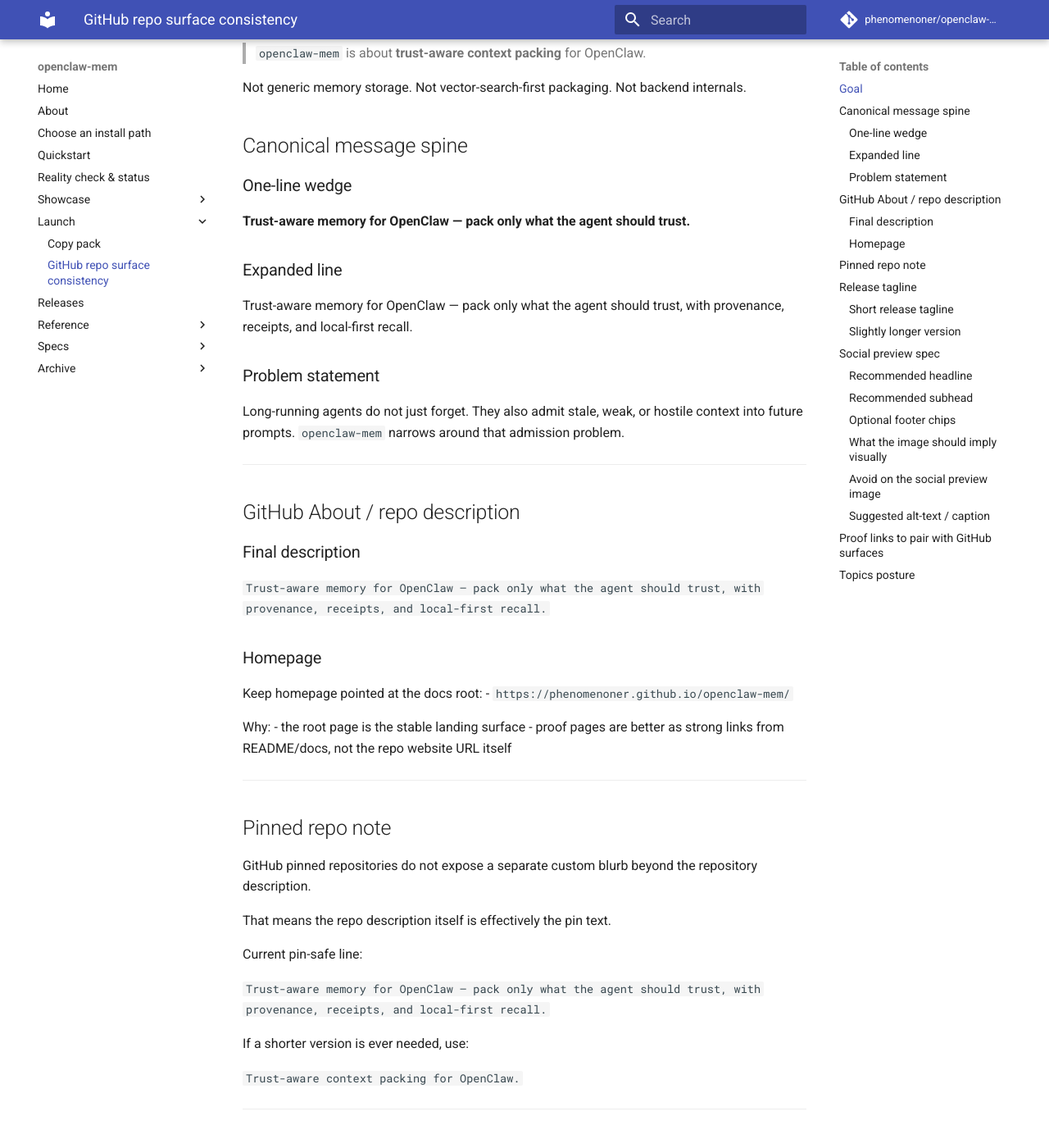
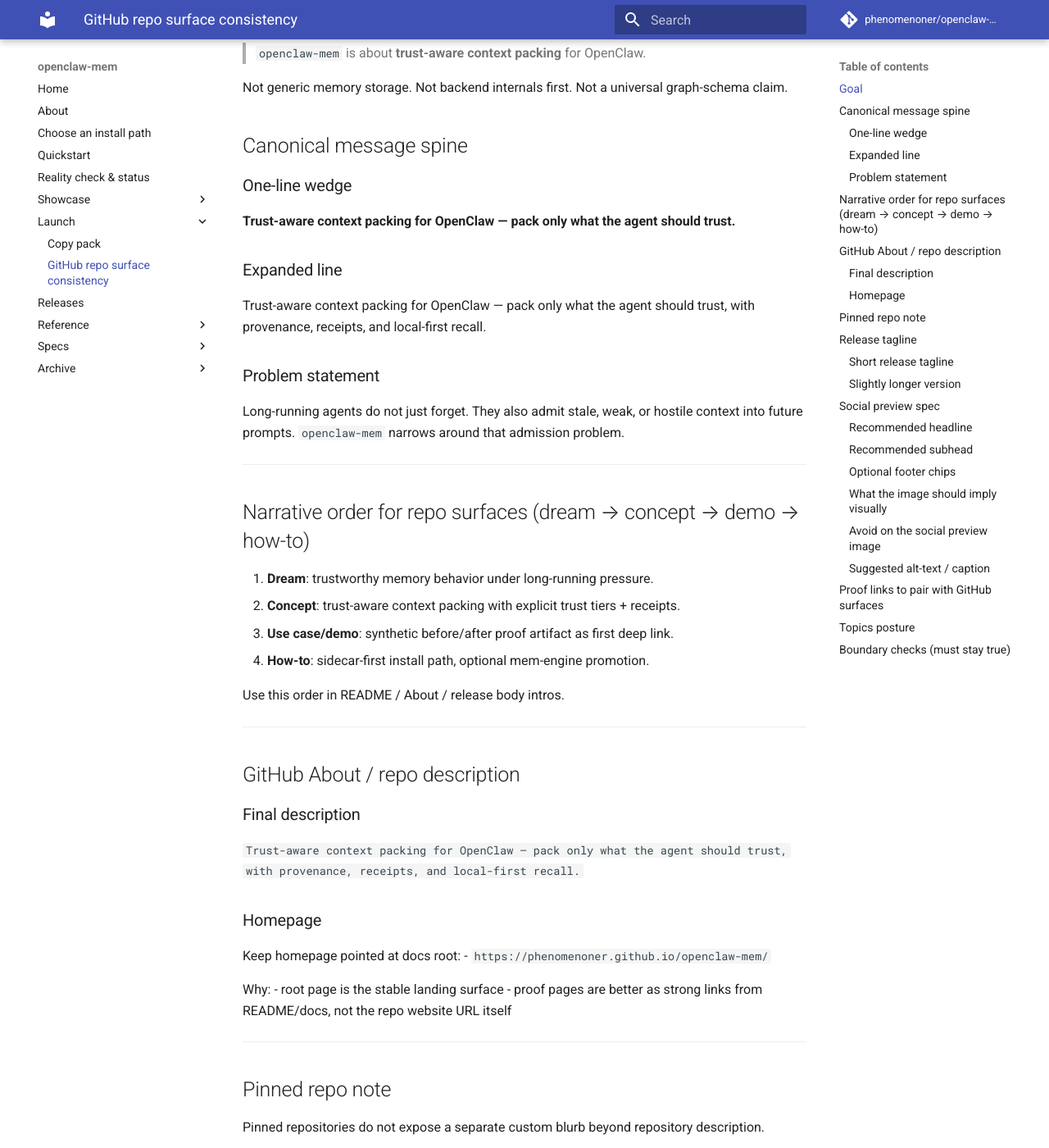
Before and after one commit to phenomenoner/openclaw-mem, an MkDocs documentation site: the page built from docs/launch/github-repo-surface-consistency.md, in a window 1280 px wide and 1400 px high, scrolled down 311 px. Shown: the whole window at 82% size. Built offline with MkDocs 1.6.1 and Material for MkDocs 9.7.7, drawn with Linux system fonts in a browser that asks for light colours; comment, search, counter and statistics services are not loaded; some of the changed text lies outside the part shown.

Commit message:
docs: lock PASS2 relaunch narrative and add proof-first checklist

```diff
--- a/docs/launch/github-repo-surface-consistency.md
+++ b/docs/launch/github-repo-surface-consistency.md
@@ -4,21 +4,21 @@
 
 ## Goal
 
-When someone encounters the repo through GitHub search, a pinned repo list, a release page, or a shared link preview, they should get the same first impression:
+When someone encounters the repo through GitHub search, pinned repos, releases, or social previews, they should get the same first impression:
 
 > `openclaw-mem` is about **trust-aware context packing** for OpenClaw.
 
-Not generic memory storage. Not vector-search-first packaging. Not backend internals.
+Not generic memory storage. Not backend internals first. Not a universal graph-schema claim.
 
 ## Canonical message spine
 
 ### One-line wedge
 
-**Trust-aware memory for OpenClaw — pack only what the agent should trust.**
+**Trust-aware context packing for OpenClaw — pack only what the agent should trust.**
 
 ### Expanded line
 
-Trust-aware memory for OpenClaw — pack only what the agent should trust, with provenance, receipts, and local-first recall.
+Trust-aware context packing for OpenClaw — pack only what the agent should trust, with provenance, receipts, and local-first recall.
 
 ### Problem statement
 
@@ -26,34 +26,45 @@
 
 ---
 
+## Narrative order for repo surfaces (dream → concept → demo → how-to)
+
+1. **Dream**: trustworthy memory behavior under long-running pressure.
+2. **Concept**: trust-aware context packing with explicit trust tiers + receipts.
+3. **Use case/demo**: synthetic before/after proof artifact as first deep link.
+4. **How-to**: sidecar-first install path, optional mem-engine promotion.
+
+Use this order in README / About / release body intros.
+
+---
+
 ## GitHub About / repo description
 
 ### Final description
 
-`Trust-aware memory for OpenClaw — pack only what the agent should trust, with provenance, receipts, and local-first recall.`
+`Trust-aware context packing for OpenClaw — pack only what the agent should trust, with provenance, receipts, and local-first recall.`
 
 ### Homepage
 
-Keep homepage pointed at the docs root:
+Keep homepage pointed at docs root:
 - `https://phenomenoner.github.io/openclaw-mem/`
 
 Why:
-- the root page is the stable landing surface
+- root page is the stable landing surface
 - proof pages are better as strong links from README/docs, not the repo website URL itself
 
 ---
 
 ## Pinned repo note
 
-GitHub pinned repositories do not expose a separate custom blurb beyond the repository description.
+Pinned repositories do not expose a separate custom blurb beyond repository description.
 
-That means the repo description itself is effectively the pin text.
+So the repo description is effectively pin text.
 
 Current pin-safe line:
 
-`Trust-aware memory for OpenClaw — pack only what the agent should trust, with provenance, receipts, and local-first recall.`
+`Trust-aware context packing for OpenClaw — pack only what the agent should trust, with provenance, receipts, and local-first recall.`
 
-If a shorter version is ever needed, use:
+Short fallback:
 
 `Trust-aware context packing for OpenClaw.`
 
@@ -69,13 +80,11 @@
 
 `openclaw-mem` now frames its core value around **trust-aware context packing**: building smaller, safer prompt packs with visible trust tiers, provenance, and receipts.
 
-Use this line near the top of release notes when the release materially strengthens pack selection, provenance, citations, or memory hygiene.
+Use this line near the top of release notes when the release materially strengthens pack selection/provenance/citations/memory hygiene.
 
 ---
 
 ## Social preview spec
-
-GitHub social preview is best when it states the wedge in one glance.
 
 ### Recommended headline
 
@@ -94,14 +103,14 @@
 ### What the image should imply visually
 
 - before: noisy / larger / mixed-trust pack
-- after: smaller / cleaner / gated pack
+- after: smaller / cleaner / trust-gated pack
 - emphasis on selection, not storage volume
 
 ### Avoid on the social preview image
 
 - too many flags / CLI snippets
-- backend nouns as the headline (`LanceDB`, `hybrid engine`, `SQLite sidecar`)
-- giant walls of explanatory text
+- backend nouns as headline (`LanceDB`, `hybrid engine`, `SQLite sidecar`)
+- giant explanatory walls of text
 
 ### Suggested alt-text / caption
 
@@ -111,12 +120,13 @@
 
 ## Proof links to pair with GitHub surfaces
 
-Use these when you need a second click after the one-line pitch:
+Use these for second-click depth after the one-line pitch:
 
 - Canonical proof: `docs/showcase/trust-aware-context-pack-proof.md`
 - Proof metrics: `docs/showcase/artifacts/trust-aware-context-pack.metrics.json`
 - Companion demo: `docs/showcase/inside-out-demo.md`
 - Copy pack: `docs/launch/trust-aware-context-pack-copy-pack.md`
+- Operator checklist: `docs/launch/proof-first-relaunch-checklist.md`
 
 ---
 
@@ -137,4 +147,10 @@
 - `observability`
 - `sqlite`
 
-Backend-specific topics like `vector-search`, `hybrid-search`, `embeddings`, and `lancedb` are true, but should not dominate first impression unless search-discovery data proves they matter more.
+Backend-specific topics like `vector-search`, `hybrid-search`, `embeddings`, `lancedb` are true, but should not dominate first impression unless discovery data proves they matter more.
+
+## Boundary checks (must stay true)
+
+- KOL/GTM lanes remain linked-but-separate (no authority merge in this spec).
+- Query-plane default and action-plane write-gated framing remain explicit.
+- Graph/reference/knowledge-graph messaging stays a flagship feature family, not an overclaimed universal schema.
--- a/docs/launch/trust-aware-context-pack-copy-pack.md
+++ b/docs/launch/trust-aware-context-pack-copy-pack.md
@@ -5,7 +5,21 @@
 ## Positioning spine
 
 `openclaw-mem` is not trying to remember everything.
-It is a **trust-aware context packing layer for OpenClaw** that keeps prompt packs smaller, keeps trust tiers visible, and gives operators receipts for why a memory was included, excluded, or left fail-open.
+It is a **trust-aware context packing layer for OpenClaw** that keeps prompt packs smaller, trust tiers visible, and receipts explicit for why a memory was included, excluded, or left fail-open.
+
+## Narrative lock (dream → concept → demo → how-to)
+
+### Dream
+OpenClaw memory should stay trustworthy under pressure, not quietly import stale or hostile context.
+
+### Concept
+Trust-aware context packing: smaller cited packs, visible trust tiers, and inspectable selection receipts.
+
+### Use case / demo
+Run the synthetic before/after proof and show that a trust policy can exclude quarantined rows while keeping receipts intact.
+
+### How-to
+Adopt sidecar-first; promote to mem-engine only when hybrid recall/policy controls are needed.
 
 ## Claims guardrails
 
@@ -22,12 +36,19 @@
 - “fully blocks all bad memory automatically”
 - “ships full provenance URLs for every citation today”
 - “replaces all native OpenClaw memory by default”
+- “graph/reference is the universal schema for everything”
+
+Boundary rules for outward copy:
+- KOL/GTM is linked but separately governed; never merge control-lane authority into product copy.
+- Query-plane default and action-plane write-gated posture must remain explicit.
 
 ## Release-ready snippet
 
-`openclaw-mem` is now positioned around **trust-aware context packing** instead of generic memory storage.
+`openclaw-mem` is positioned around **trust-aware context packing**, not generic memory storage.
 
-The point is simple: long-running agents do not just forget — they also admit stale, untrusted, or hostile context and quietly drag it into future prompts. `openclaw-mem` gives OpenClaw a local-first way to build **smaller, cited prompt packs** with **explicit trust tiers** and **trace receipts** for why something was included, excluded, or left fail-open. The canonical proof artifact shows the same query before/after trust policy: a quarantined row drops out, a trusted row takes its place, the pack gets smaller, and the receipts stay intact.
+Long-running agents do not only forget. They also admit stale, untrusted, or hostile context and quietly drag it into future prompts. `openclaw-mem` gives OpenClaw a local-first way to build **smaller, cited prompt packs** with **explicit trust tiers** and **trace receipts** for inclusion/exclusion/fail-open decisions.
+
+The canonical proof uses the same query against the same DB before/after trust policy: a quarantined row drops out, a trusted row takes its place, the pack gets smaller, and the receipts stay intact.
 
 Proof:
 - `docs/showcase/trust-aware-context-pack-proof.md`
@@ -41,7 +62,7 @@
 
 ### Repo description / pin-safe line
 
-Trust-aware memory for OpenClaw — pack only what the agent should trust, with provenance, receipts, and local-first recall.
+Trust-aware context packing for OpenClaw — pack only what the agent should trust, with provenance, receipts, and local-first recall.
 
 ### Ultra-short line
 
@@ -65,22 +86,22 @@
 - smaller prompt packs
 - explicit trust tiers
 - recordRef citations + trace receipts
-- less chance that stale / hostile context quietly becomes durable memory
+- lower chance that stale / hostile context quietly re-enters future prompts
 
-The proof artifact is the fun part: same query, same DB, different trust policy — the quarantined row drops out, a trusted row takes its place, and the bundle gets smaller.
+The proof artifact is the key: same query, same DB, different trust policy — quarantined row drops out, trusted row takes its place, bundle gets smaller.
 
 ### Thread version
 
 1. Most “AI memory” products pitch storage.
-   The nastier production problem is **admission**: stale, untrusted, or hostile content quietly makes it into future prompts.
+   The nastier production problem is **admission**: stale, untrusted, or hostile content quietly enters future prompts.
 
-2. `openclaw-mem` is narrowing hard around that problem:
+2. `openclaw-mem` narrows around that:
    **trust-aware context packing for OpenClaw**.
 
-3. The baseline is local-first and inspectable:
+3. Baseline is local-first and inspectable:
    SQLite + JSON receipts + `search → timeline → get → pack`.
 
-4. The useful bit is the pack surface:
+4. The packing surface:
    `--trace`
    `--pack-trust-policy exclude_quarantined_fail_open`
    `policy_surface`
@@ -90,7 +111,7 @@
    same query, same DB, same limit.
    Turn on trust policy and the quarantined row is excluded, a trusted row replaces it, and the pack shrinks.
 
-6. That is the whole wedge:
+6. Whole wedge:
    **smaller / safer prompt packs with receipts** — not “store everything and pray.”
 
 ## Demo-thread / one-pager script
@@ -104,15 +125,15 @@
 
 1. **Show the ungated pack**
    - run the proof fixture without trust policy
-   - point out that a quarantined row still enters the pack because it matches the query text
+   - point out that a quarantined row still enters the pack because it text-matches
 
 2. **Turn on trust policy**
    - rerun with `--pack-trust-policy exclude_quarantined_fail_open`
-   - show that the quarantined row is now excluded with an explicit reason
+   - show that the quarantined row is excluded with an explicit reason
 
 3. **Close on receipts**
    - show `trace`, `trust_policy`, `policy_surface`, and `lifecycle_shadow`
-   - emphasize that the system did not silently mutate memory; it changed **selection** and logged why
+   - emphasize selection changed with logs; memory was not silently mutated
 
 ### Closing line
 
@@ -125,3 +146,4 @@
 - Metrics JSON: `docs/showcase/artifacts/trust-aware-context-pack.metrics.json`
 - Raw fixture: `docs/showcase/artifacts/trust-aware-context-pack.synthetic.jsonl`
 - Companion demo: `docs/showcase/inside-out-demo.md`
+- Operator lock checklist: `docs/launch/proof-first-relaunch-checklist.md`
```
Also changed, not shown: other parts of docs/launch/github-repo-surface-consistency.md (+1 -1 lines), README.md (+12 -0 lines), docs/about.md (+12 -0 lines), docs/index.md (+12 -0 lines), docs/launch/proof-first-relaunch-checklist.md (added, +42 -0 lines), docs/launch/relaunch-information-architecture-v0.md (+32 -9 lines).
